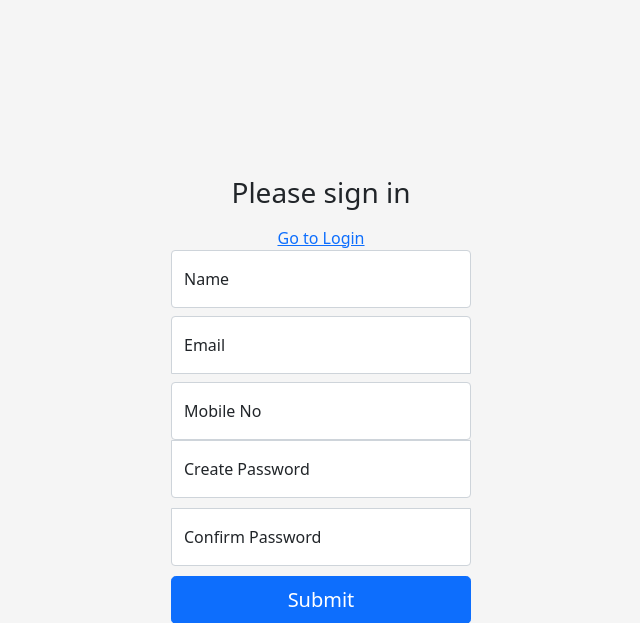
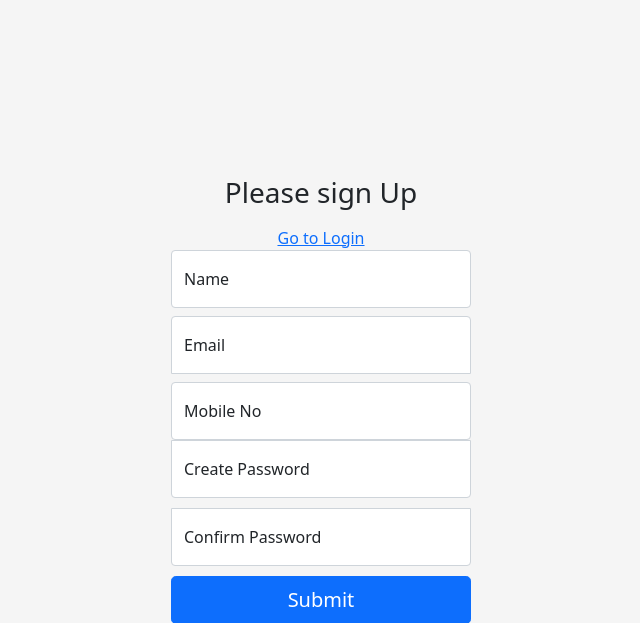
Before and after one commit to Mr-Vikas111/mysocialwebsite, a Django app: page / in a window 1280 px wide. Shown: the top 623 px of the page, without its empty margins (319-959 px from the left). Run offline with Django 3.2, Linux system fonts and the light colour scheme.

Commit message:
updateRegister
updaterigister

```diff
--- a/webapp/templates/register.html
+++ b/webapp/templates/register.html
@@ -72,7 +72,7 @@
         <main class="form-signin">
         <form method="post" action="/">
             {% csrf_token %}
-            <h1 class="h3 mb-3 fw-normal">Please sign in</h1>
+            <h1 class="h3 mb-3 fw-normal">Please sign Up</h1>
             <a href="login">Go to Login</a>
             {% if messages %}
               {% for message in messages %}
```
